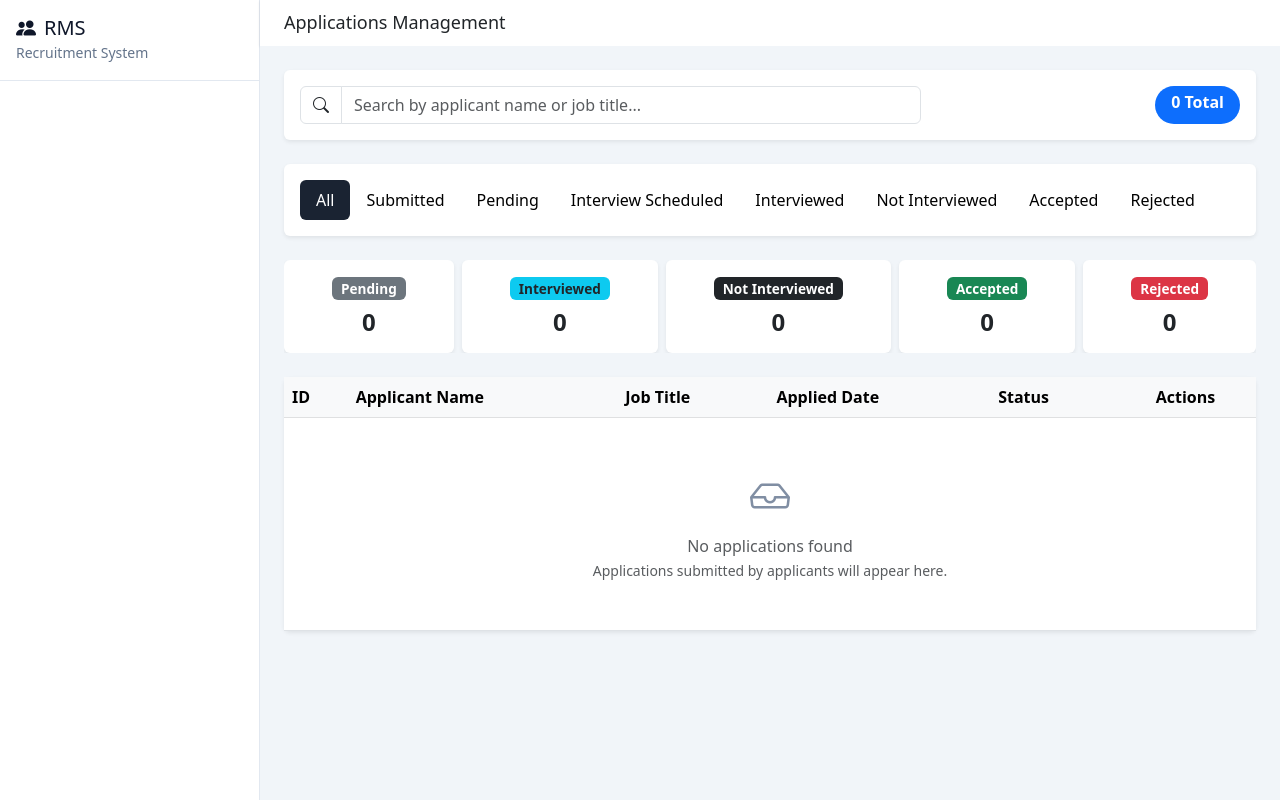
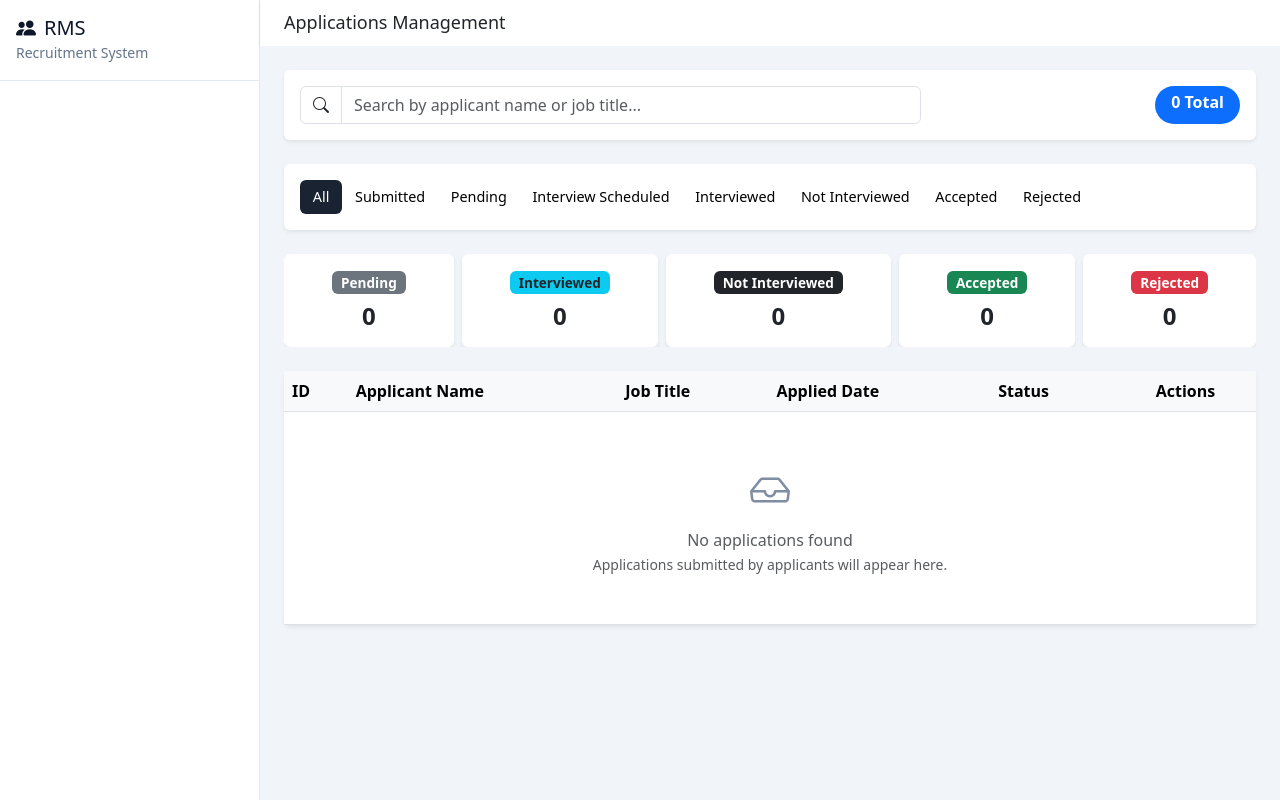
Before and after one commit to denistendo/recruitment_db1, a Django app: template frontend/templates/hr/applications.html in a window 1280 px wide. Run offline with Django 5.2, Linux system fonts and the light colour scheme; the template is opened without the code that fills it, so the values that code supplies are empty.

Commit message:
fixed the applicants module

```diff
--- a/frontend/templates/hr/applications.html
+++ b/frontend/templates/hr/applications.html
@@ -41,13 +41,13 @@
   <div class="card-body py-3">
     <style>
       #status-tabs {
-        flex-wrap: nowrap;
-        overflow-x: auto;
+        flex-wrap: wrap;
       }
       #status-tabs .nav-link {
         color: #000;
         font-weight: 500;
-        white-space: nowrap;
+        font-size: 0.9rem;
+        padding: 0.4rem 0.8rem;
       }
       #status-tabs .nav-link:hover {
         color: #555;
@@ -221,8 +221,7 @@
                     href="{% url 'recruitmentapp:applicant_detail' app.applicant.applicant_id %}"
                     class="text-decoration-none fw-medium"
                   >
-                    <i class="bi bi-person-circle me-1"></i>{{
-                    app.applicant.user.full_name|default:"N/A" }}
+                    <i class="bi bi-person-circle me-1"></i>{{ app.applicant.user.full_name|default:"N/A" }}
                   </a>
                 </td>
                 <td class="job-title">{{ app.job.title|default:"N/A" }}</td>
```
